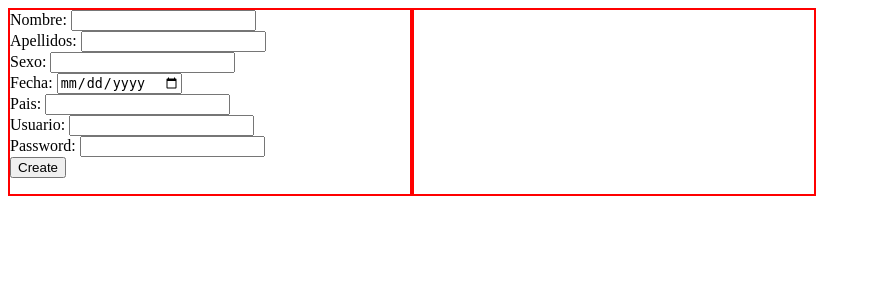
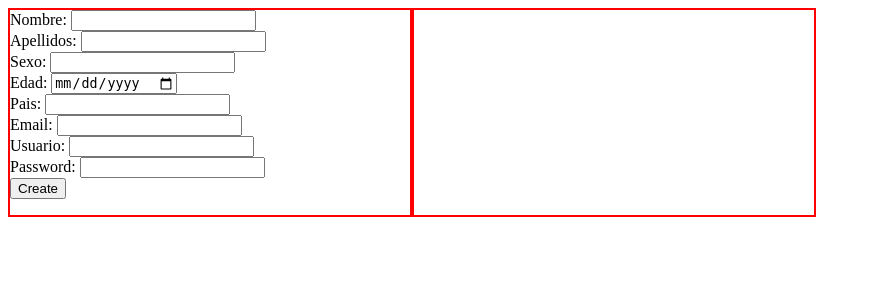
Before and after one commit to jeffHQ/MeowBook, a Python web app: template templates/index.html in a window 1280 px wide. Shown: the top 300 px of the page, without its empty margins (0-871 px from the left). Run offline with Jinja, Linux system fonts and the light colour scheme; the template is opened without the code that fills it, so the values that code supplies are empty.

Commit message:
Solucion error en clase usuario

```diff
--- a/templates/index.html
+++ b/templates/index.html
@@ -51,11 +51,9 @@
                     </div>
 
                     <div>
-                    Fecha:
-
-                    <input type="date" id="fecha" name="fecha"/>
+                    Edad:
+                    <input type="date" id="edad" name="edad"/>
                     </div>
-
 
                     <div>
                     Pais:
@@ -63,8 +61,13 @@
                     </div>
 
                     <div>
+                    Email:
+                    <input type="email" id="email" name="email"/>
+                    </div>
+
+                    <div>
                     Usuario:
-                    <input type="email" id="usuario" name="usuario"/>
+                    <input type="text" id="usuario" name="usuario"/>
                     </div>
 
                     <div>
@@ -90,33 +93,36 @@
 
 
             //Handling submit
-            const usuarioInput = document.getElementById('usuario')
             const nombreInput = document.getElementById('nombre');
             const apellidosInput = document.getElementById('apellidos')
             const sexoInput = document.getElementById('sexo')
-            const fechaInput = document.getElementById('fecha')
+            const edadInput = document.getElementById('edad')
             const paisInput = document.getElementById('pais')
+            const emailInput = document.getElementById('email')
+            const usuarioInput = document.getElementById('usuario')
             const passwordInput = document.getElementById('password')
 
             document.getElementById('form').onsubmit = function(e) {
                 e.preventDefault();
-                const usuario = usuarioInput.value;
                 const nombre = nombreInput.value;
                 const apellidos = apellidosInput.value;
                 const sexo = sexoInput.value;
-                const fecha = fechaInput.value;
+                const edad = edadInput.value;
                 const pais = paisInput.value;
+                const email = emailInput.value;
+                const usuario = usuarioInput.value;
                 const password = passwordInput.value;
 
                 fetch('/usuarios/create', {
                     method: 'POST',
                     body: JSON.stringify({
-                        'usuario': usuario,
                         'nombre': nombre,
                         'apellidos': apellidos,
                         'sexo': sexo,
-                        'fecha': fecha,
+                        'edad': edad,
                         'pais': pais,
+                        'email': email,
+                        'usuario': usuario,
                         'password': password
                     }),
                     headers: {
@@ -128,41 +134,45 @@
                 }).then(function(responseJson){
                     console.log('responseJson = ', responseJson);
                     //cadenas
-                    const usuario_txt = document.createElement('usuario_txt');
                     const nombre_txt = document.createElement('nombre_txt');
                     const apellidos_txt = document.createElement('apellidos_txt');
                     const sexo_txt = document.createElement('sexo_txt');
-                    const fecha_txt = document.createElement('fecha_txt');
+                    const edad_txt = document.createElement('edad_txt');
                     const pais_txt = document.createElement('pais_txt');
+                    const email_txt = document.createElement('email_txt');
+                    const usuario_txt = document.createElement('usuario_txt');
                     const password_txt = document.createElement('password_txt');
 
                     //crear cadenas de texto
-                    usuario_txt.innerHTML = responseJson['usuario_txt']
                     nombre_txt.innerHTML = responseJson['nombre']
                     apellidos_txt.innerHTML = responseJson['apellidos_txt']
                     sexo_txt.innerHTML = responseJson['sexo_txt']
-                    fecha_txt.innerHTML = responseJson['fecha_txt']
+                    edad_txt.innerHTML = responseJson['edad_txt']
                     pais_txt.innerHTML = responseJson['pais_txt']
+                    email_txt.innerHTML = responseJson['email_txt']
+                    usuario_txt.innerHTML = responseJson['usuario_txt']
                     password_txt.innerHTML = responseJson['password_txt']
 
                     //concatenar
-                    document.getElementById('usuarios').appendChild(usuario_txt);
                     document.getElementById('usuarios').appendChild(nombre_txt);
                     document.getElementById('usuarios').appendChild(apellidos_txt);
                     document.getElementById('usuarios').appendChild(sexo_txt);
-                    document.getElementById('usuarios').appendChild(fecha_txt);
+                    document.getElementById('usuarios').appendChild(edad_txt);
                     document.getElementById('usuarios').appendChild(pais_txt);
+                    document.getElementById('usuarios').appendChild(email_txt);
+                    document.getElementById('usuarios').appendChild(usuario_txt);
                     document.getElementById('usuarios').appendChild(password_txt);
 
                     document.getElementById('error').className = 'hidden';
 
                     //eliminar casillas
-                    document.getElementById('usuario').value = '';
                     document.getElementById('nombre').value = '';
                     document.getElementById('apellidos').value = '';
                     document.getElementById('sexo').value = '';
-                    document.getElementById('fecha').value = '';
+                    document.getElementById('edad').value = '';
                     document.getElementById('pais').value = '';
+                    document.getElementById('email').value = '';
+                    document.getElementById('usuario').value = '';
                     document.getElementById('password').value = '';
 
                 }).catch(function() {
```
Also changed, not shown: app.py (+17 -14 lines).
